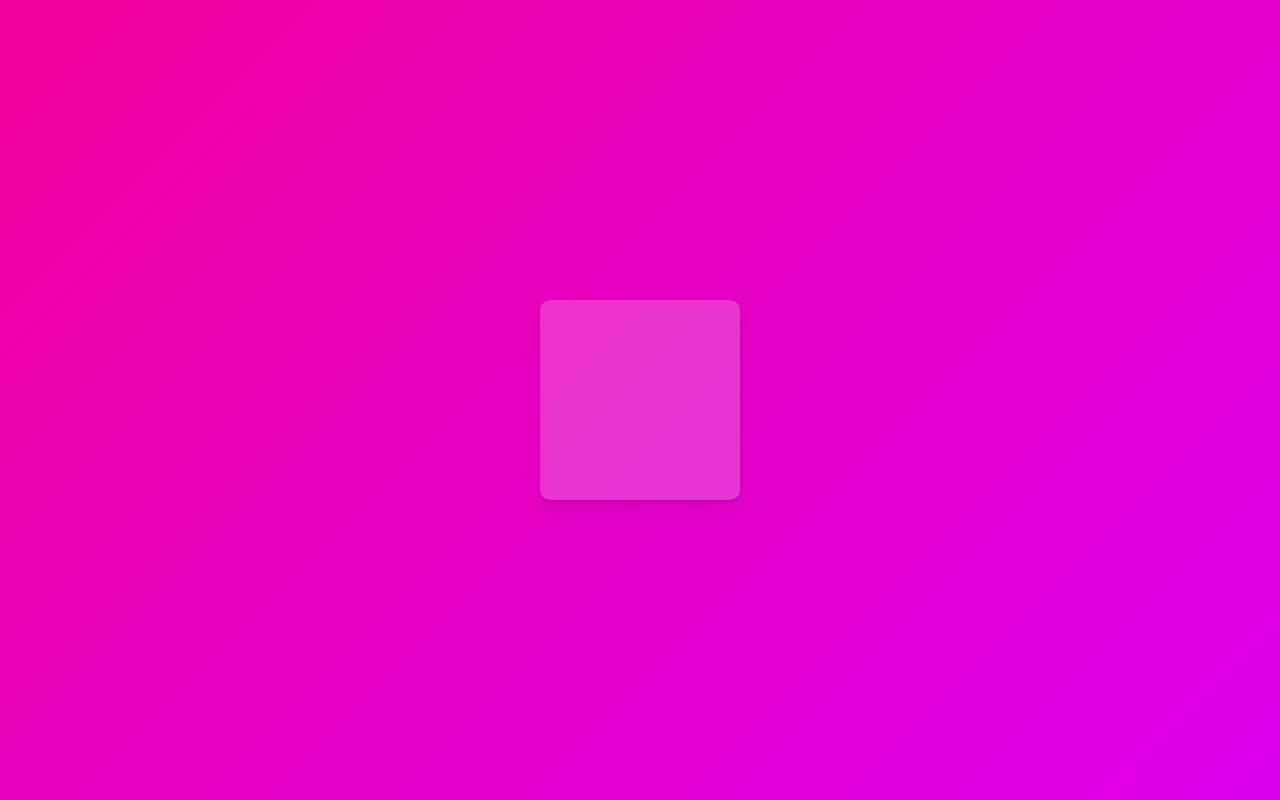
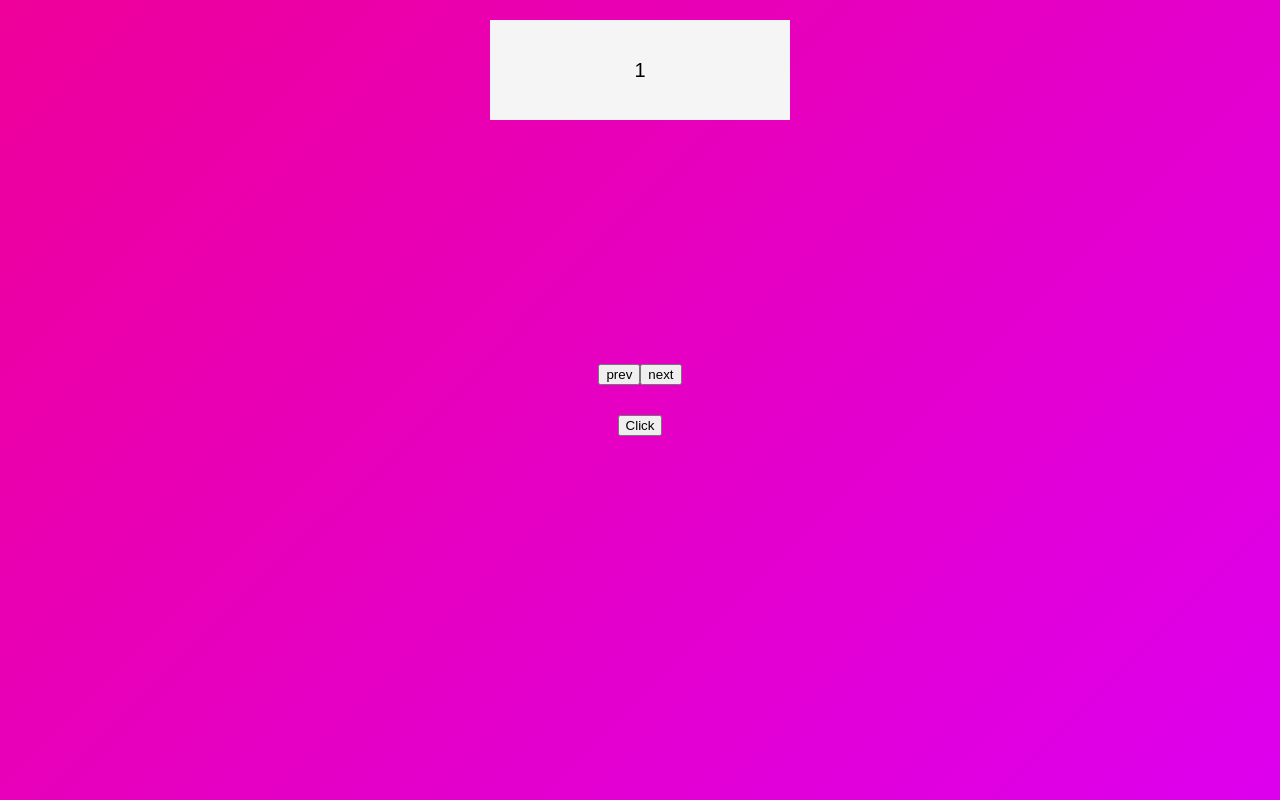
Before and after one commit to aajju/react-master-todo, a React (Create React App) app: page / in a window 1280 px wide. Built offline with nearby package versions, Linux system fonts and the light colour scheme.

Commit message:
svg, slider

```diff
--- a/src/App.tsx
+++ b/src/App.tsx
@@ -1,17 +1,29 @@
 import styled from "styled-components";
-import { motion } from "framer-motion";
+import {
+  motion,
+  useMotionValue,
+  useTransform,
+  useViewportScroll,
+  AnimatePresence,
+} from "framer-motion";
+import { useState } from "react";
 
-const Wrapper = styled.div`
+const Wrapper = styled(motion.div)`
   height: 100vh;
   width: 100vw;
   display: flex;
+  flex-direction: column;
   justify-content: center;
   align-items: center;
+  gap: 30px;
 `;
 
 const Box1 = styled(motion.div)`
-  display: grid;
-  grid-template-columns: repeat(2, 1fr);
+  /* display: grid;
+  grid-template-columns: repeat(2, 1fr); */
+  display: flex;
+  justify-content: center;
+  align-items: center;
   width: 200px;
   height: 200px;
   background-color: rgba(255, 255, 255, 0.2);
@@ -19,63 +31,205 @@
   box-shadow: 0 2px 3px rgba(0, 0, 0, 0.1), 0 10px 20px rgba(0, 0, 0, 0.06);
 `;
 
-const Circle = styled(motion.div)`
-  width: 70px;
-  height: 70px;
-  border-radius: 50%;
-  background-color: white;
-  place-self: center;
+const Box2 = styled(motion.div)`
+  width: 300px;
+  height: 100px;
+  background-color: whitesmoke;
+  display: flex;
+  justify-content: center;
+  align-items: center;
+  font-size: 20px;
+  position: absolute;
+  top: 20px;
 `;
 
-const BoxVariants = {
-  start: {
+const Svg = styled(motion.svg)`
+  path {
+    stroke: white;
+    stroke-width: 2;
+  }
+`;
+
+const svgVariants = {
+  initial: { pathLength: 0, fill: "rgba(255, 255, 255, 0)" },
+  animate: {
+    pathLength: 1,
+    fill: "rgba(255, 255, 255, 1)",
+  },
+  exit: {
+    pathLength: 0,
+    fill: "rgba(255, 255, 255, 0)",
+  },
+
+  initialBox: { opacity: 0 },
+  animateBox: { opacity: 1 },
+  exitBox: { opacity: 0 },
+};
+
+const boxSlideVar = {
+  initial: (isBack: Boolean) => {
+    return {
+      opacity: 0,
       scale: 0,
+      x: isBack ? -500 : 500,
+    };
   },
-  end: {
-    scale: 1,
-    transition: {
-      type: "spring",
-      duration: 0.3,
-      delayChildren: 0.25,
-      staggerChildren: 0.2,
-    },
+  animate: { opacity: 1, scale: 1, x: 0, transition: { duration: 1 } },
+  exit: (isBack: Boolean) => {
+    return {
+      x: isBack ? 500 : -500,
+      opacity: 0,
+      scale: 0,
+      transition: { duration: 1 },
+    };
   },
 };
 
-const CircleVariants = {
-  start: {
-    opacity: 0,
-    y: 10,
-  },
-  end: {
-    y: 0,
-    opacity: 1,
-  },
+// const Circle = styled(motion.div)`
+//   width: 70px;
+//   height: 70px;
+//   border-radius: 50%;
+//   background-color: white;
+//   place-self: center;
+// `;
+
+// const BoxVariants = {
+//   start: {
+//     scale: 0,
+//   },
+//   end: {
+//     scale: 1,
+//     transition: {
+//       type: "spring",
+//       duration: 0.3,
+//       delayChildren: 0.25,
+//       staggerChildren: 0.2,
+//     },
+//   },
+// };
+
+// const CircleVariants = {
+//   start: {
+//     opacity: 0,
+//     y: 10,
+//   },
+//   end: {
+//     y: 0,
+//     opacity: 1,
+//   },
+// };
+
+function App() {
+  const x = useMotionValue(0);
+
+  const scale = useTransform(x, [-400, 400], [2, 0.1]);
+  const bgColor = useTransform(
+    x,
+    [-400, 0, 400],
+    [
+      "linear-gradient(135deg, rgb(0, 210, 238), rgb(0, 83, 238))",
+      "linear-gradient(135deg, rgb(238, 0, 153), rgb(221, 0, 238))",
+      "linear-gradient(135deg, rgb(0, 238, 155), rgb(238, 178, 0))",
+    ]
+  );
+
+  // const { scrollYProgress } = useViewportScroll();
+  // return <motion.div style={{ scaleX: scrollYProgress }} />
+
+  const [clicked, setClicked] = useState(false);
+  const toggleShowing = () => {
+    setClicked((prev) => !prev);
+    console.log(clicked);
   };
 
-function App() {
+  const [visible, setVisible] = useState(1);
+  const [back, setBack] = useState(false);
+
+  const nextClick = () => {
+    setBack(false);
+    setVisible((prev) => (prev !== 10 ? prev + 1 : prev));
+  };
+  const prevClick = () => {
+    setBack(true);
+    setVisible((prev) => (prev !== 1 ? prev - 1 : prev));
+  };
+
   return (
-    <Wrapper>
+    <Wrapper style={{ background: bgColor }}>
+      <div>
+        <button onClick={prevClick}>prev</button>
+        <button onClick={nextClick}>next</button>
+      </div>
+      <AnimatePresence custom={back}>
+        <Box2
+          custom={back}
+          key={visible}
+          variants={boxSlideVar}
+          initial="initial"
+          animate="animate"
+          exit="exit"
+        >
+          {visible}
+        </Box2>
+      </AnimatePresence>
+
+      <button onClick={toggleShowing}>Click</button>
+      <AnimatePresence>
+        {clicked ? (
           <Box1
-        drag="x"
-        dragConstraints={{ left: 0, right: 500 }}
+            // 값불러오기!  (모션밸류)
+            // style={{ x, scaleY: scrollYProgress, scale: scale }}
+            style={{ x, scale: scale }}
+            // 드래그 관련!!! (제스처)
+            drag
             dragSnapToOrigin={true}
             dragElastic={0.9}
-        whileHover={{ scale: 1.2, rotate: 90 }}
-        whileTap={{
-          scale: 0.8,
-          rotate: -90,
-          borderRadius: "30%",
+            variants={svgVariants}
+            initial="initialBox"
+            animate="animateBox"
+            exit="exitBox"
+            transition={{ duration: 1 }}
+            // dragConstraints={{ left: -700, right: 500 }}
+
+            // // 이벤트 리스터!! while애들~~
+            // whileHover={{ scale: 1.2, rotate: 90 }}
+            // whileTap={{
+            //   scale: 0.8,
+            //   rotate: -90,
+            //   borderRadius: "30%",
+            // }}
+
+            // // variants 관련!!
+            // variants={BoxVariants}
+            // initial="start"
+            // animate="end"
+          >
+            <Svg
+              xmlns="http://www.w3.org/2000/svg"
+              focusable="false"
+              viewBox="0 0 448 512"
+            >
+              <motion.path
+                variants={svgVariants}
+                initial="initial"
+                animate="animate"
+                exit="exit"
+                fill="currentColor"
+                transition={{
+                  default: { duration: 2 },
+                  fill: { duration: 2, delay: 0.3 },
                 }}
-        variants={BoxVariants}
-        initial="start"
-        animate="end"
-      >
+                d="M224 373.12c-25.24-31.67-40.08-59.43-45-83.18-22.55-88 112.61-88 90.06 0-5.45 24.25-20.29 52-45 83.18zm138.15 73.23c-42.06 18.31-83.67-10.88-119.3-50.47 103.9-130.07 46.11-200-18.85-200-54.92 0-85.16 46.51-73.28 100.5 6.93 29.19 25.23 62.39 54.43 99.5-32.53 36.05-60.55 52.69-85.15 54.92-50 7.43-89.11-41.06-71.3-91.09 15.1-39.16 111.72-231.18 115.87-241.56 15.75-30.07 25.56-57.4 59.38-57.4 32.34 0 43.4 25.94 60.37 59.87 36 70.62 89.35 177.48 114.84 239.09 13.17 33.07-1.37 71.29-37.01 86.64zm47-136.12C280.27 35.93 273.13 32 224 32c-45.52 0-64.87 31.67-84.66 72.79C33.18 317.1 22.89 347.19 22 349.81-3.22 419.14 48.74 480 111.63 480c21.71 0 60.61-6.06 112.37-62.4 58.68 63.78 101.26 62.4 112.37 62.4 62.89.05 114.85-60.86 89.61-130.19.02-3.89-16.82-38.9-16.82-39.58z"
+              />
+            </Svg>
+            ;
             {/* <Circle variants={CircleVariants} />
         <Circle variants={CircleVariants} />
         <Circle variants={CircleVariants} />
         <Circle variants={CircleVariants} /> */}
           </Box1>
+        ) : null}
+      </AnimatePresence>
     </Wrapper>
   );
 }
--- a/src/index.tsx
+++ b/src/index.tsx
@@ -60,7 +60,7 @@
 body {
   font-weight: 300;
   font-family: 'Source Sans Pro', sans-serif;
-  background:linear-gradient(135deg,#e09,#d0e);
+  /* background:linear-gradient(135deg,#e09,#d0e); */
     line-height: 1.2;
 }
 a {
```
Lines whose indentation alone changed are shown as unchanged.
